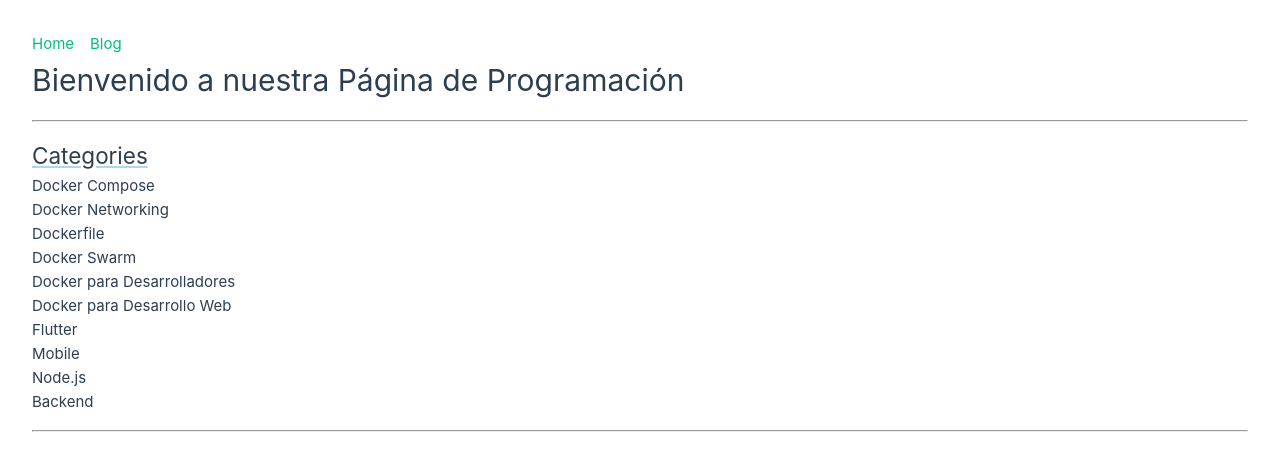
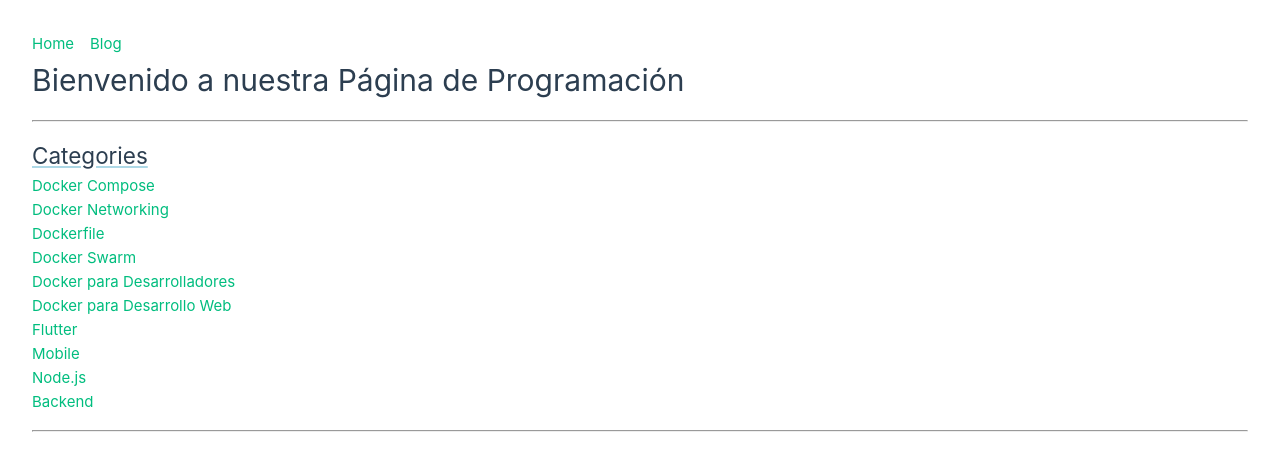
Before and after one commit to pabcrudel/pinia-json-dynamic-blog, a Vue app: page / in a window 1280 px wide. Shown: the top 470 px of the page. Built offline with nearby package versions, Linux system fonts and the light colour scheme.

Commit message:
Send selected category to URL hash

```diff
--- a/src/views/Home.vue
+++ b/src/views/Home.vue
@@ -4,17 +4,27 @@
 
     <hr>
     <h2>Categories</h2>
-    <p v-for="(category, index) in blogStore.categories" :key="index" v-html="category" />
+    <RouterLink v-for="(category, index) in blogStore.categories" :key="index" v-html="category"
+      :to="`/blog#${normalizeString(category)}`" />
     <hr>
   </div>
 </template>
 
 <script setup>
 import { useBlogStore } from '../stores/blog';
+import useStringEditor from '../composables/useStringEditor';
 
 const blogStore = useBlogStore();
+
+const { normalizeString } = useStringEditor();
 </script>
 
 <style scoped>
-h2 {text-decoration: underline lightblue;}
+h2 {
+  text-decoration: underline lightblue;
+}
+
+a {
+  display: block;
+}
 </style>
```
